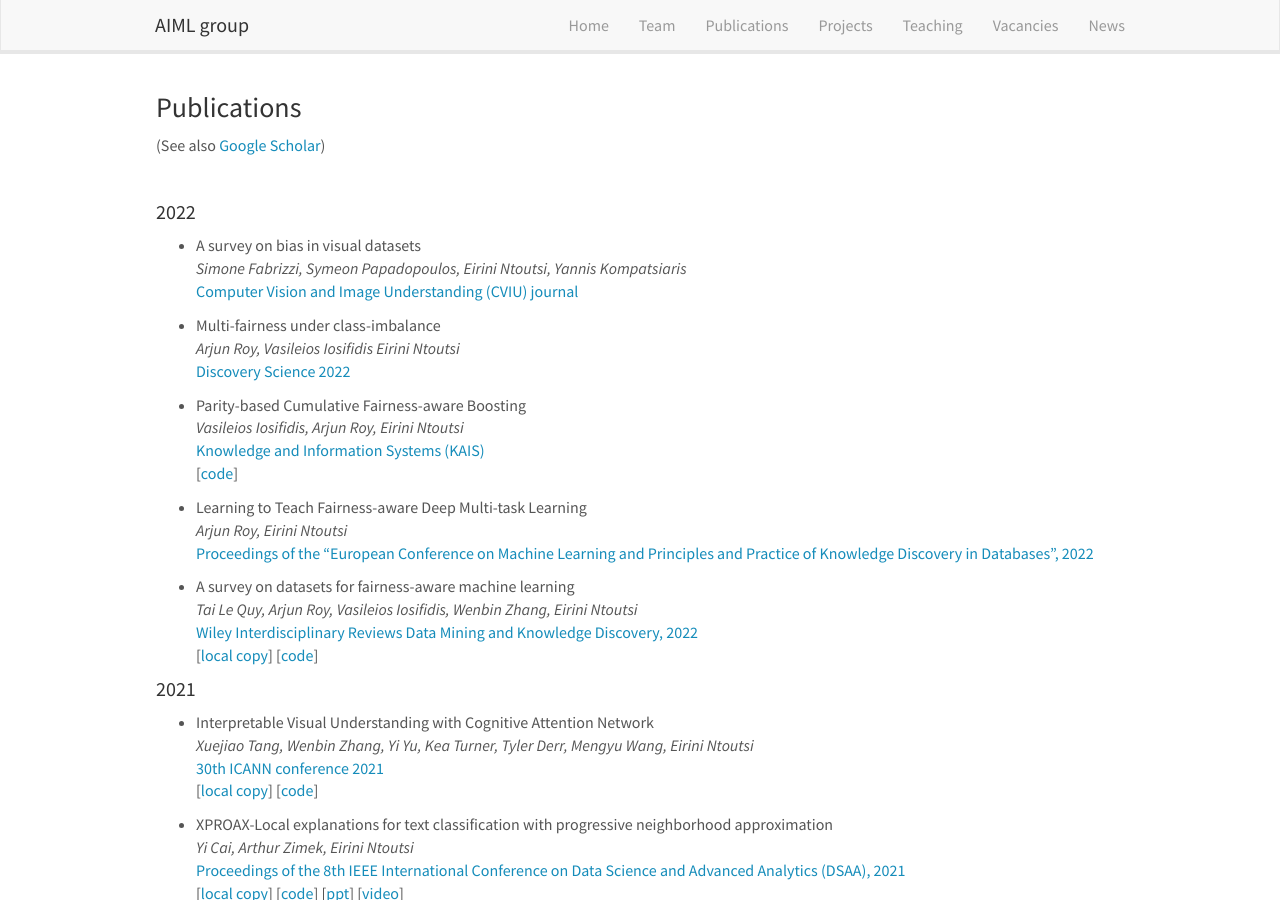
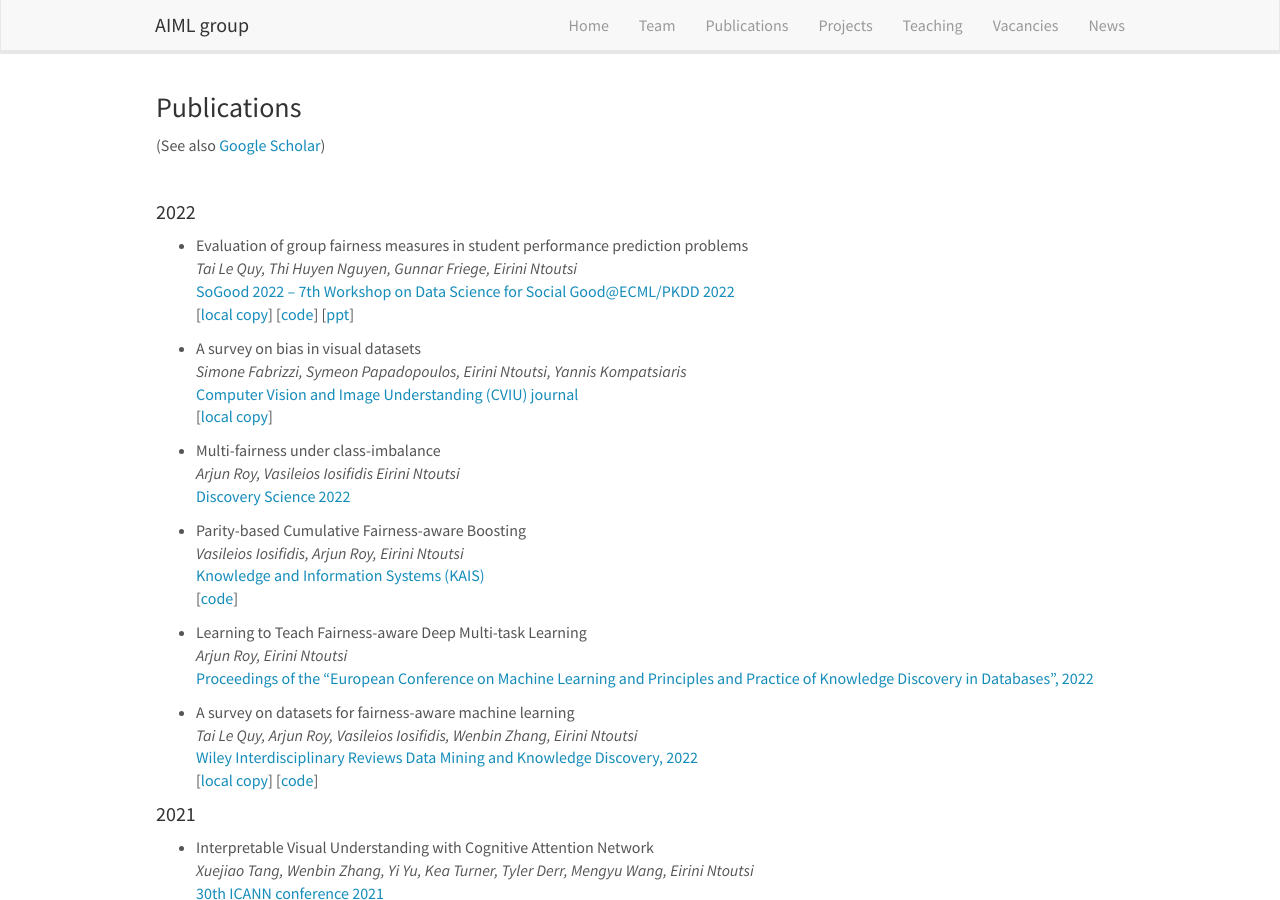
Before and after one commit to AIML-research/AIML-research.github.io, a Jekyll site: the page built from _pages/publications.md, in a window 1280 px wide and 900 px high. Built offline with Jekyll 4.4.1, drawn with Linux system fonts in a browser that asks for light colours; nearby versions of some CDN libraries.

Commit message:
Update publist.yml

```diff
--- a/_data/publist.yml
+++ b/_data/publist.yml
@@ -8,6 +8,27 @@
 #  highlight: 1  or 0
 #  news2: See [Physics World](https://physicsworld.com/a/cooper-pairs-spotted-above-critical-temperature-for-superconductivity/),[SRON news](https://www.sron.nl/news/5169-elektronparen-blijven-stabiel-boven-kritische-temperatuur-supergeleiding), [TU Delft news](https://www.tudelft.nl/en/2021/eemcs/inexplicably-stable-electron-pairs-without-superconductivity), [Leiden news](https://www.universiteitleiden.nl/en/news/2021/10/new-quantum-liquid-discovered)
 
+- title: "Evaluation of group fairness measures in student performance prediction problems"
+  image:
+  description:  We evaluate seven popular group fairness measures for student performance prediction problems. We conduct experiments using four traditional ML models and two fairness-aware ML methods on five educational datasets. Besides, we investigate the effect of varying grade thresholds on the accuracy and fairness of ML models. The preliminary results suggest that choosing the threshold is an important factor contributing to ensuring fairness in the output of the ML models.
+  authors:   Tai Le Quy, Thi Huyen Nguyen, Gunnar Friege, Eirini Ntoutsi
+  link:
+    url: https://arxiv.org/abs/2208.10625
+    display: SoGood 2022 – 7th Workshop on Data Science for Social Good@ECML/PKDD 2022
+  highlight: 0
+  news2:
+  year:  2022
+  haslocal: 1
+  local: 22.SoGood.pdf
+  hascode: 1
+  code: https://github.com/tailequy/tailequy.github.io/tree/main/fairness-measures/code
+  hasposter: 0
+  poster:
+  hasppt: 1
+  ppt: https://github.com/tailequy/tailequy.github.io/blob/main/fairness-measures/slides/SoGood2022-presentation.pdf
+  hasvideo: 0
+  video:
+
 - title: "A survey on bias in visual datasets"
   image:
   description:  Bias in CV is a hard problem. In this survey we focus on i) selection, 2)framing and 3)label bias and overview existing research for bias detection and mitigation. Main conclusions i) Most approaches reduce the problem to tabular data and do not necessarily capture the complexity of visual data. ii) There exist no bias free dataset but only attempts for bias-aware dataset collection w.r.t. specific protected attributes. iii) Those working with visual data should be aware of the biases in their data – we provide a checklist that might help to spot biases during the data collection process. iv) the problem of bias discovery and quantification is open in terms of both methods and the range of biases that can be detected.
@@ -18,7 +39,7 @@
   highlight: 0
   news2:
   year:  2022
-  haslocal: 0
+  haslocal: 1
   local: 22.CVIU.pdf
   hascode: 0
   code:
```
